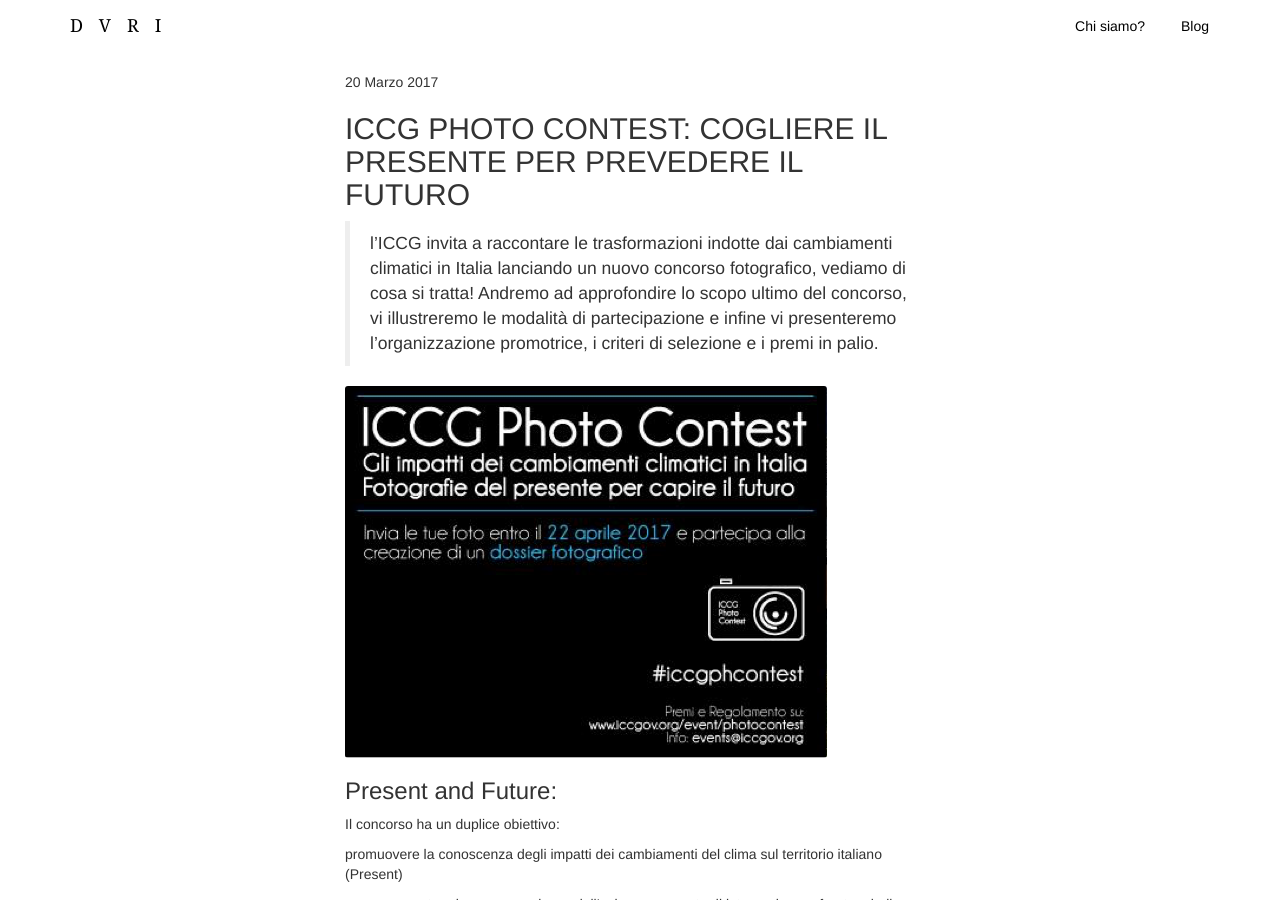
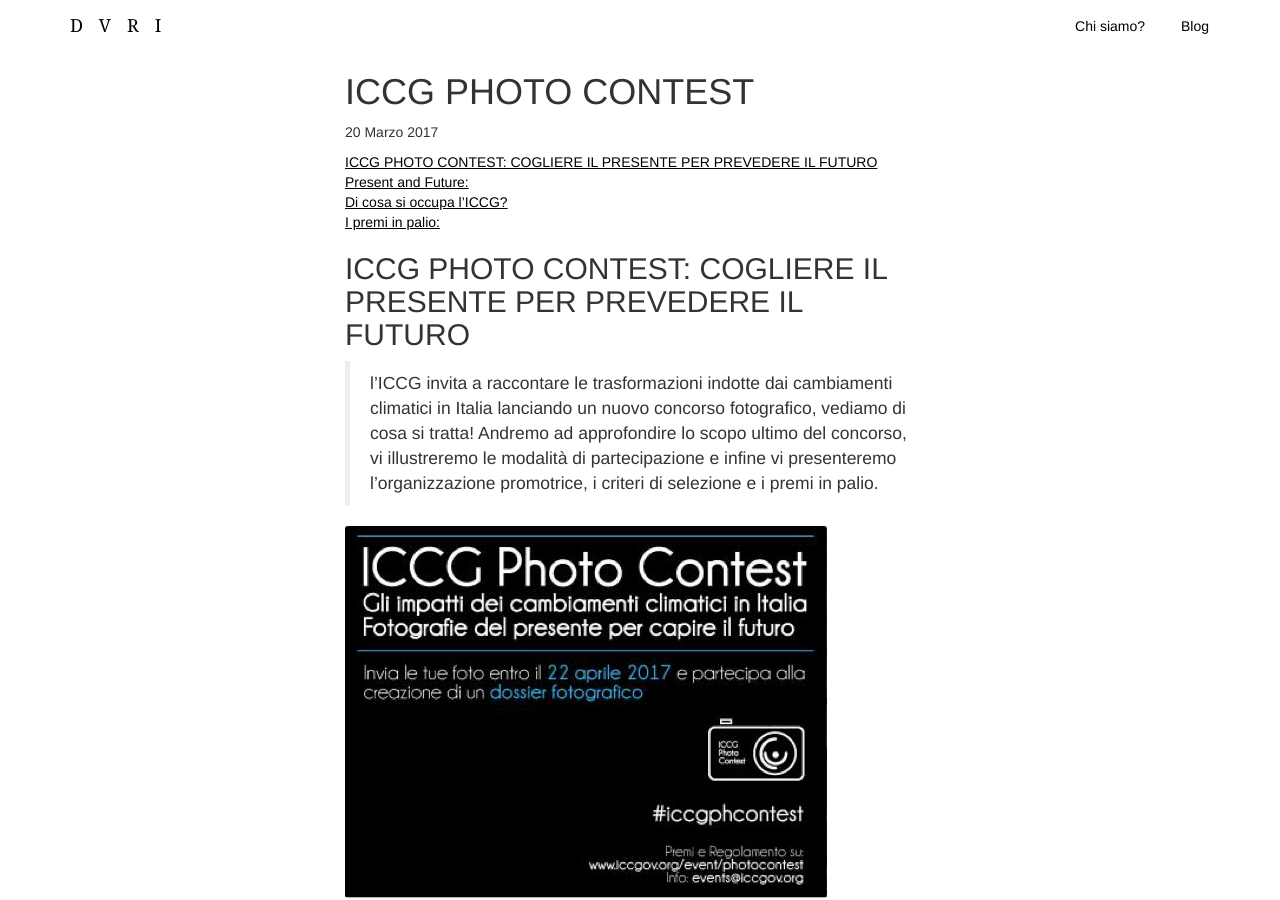
Before and after one commit to simonini/dvri-j-theme, a Jekyll site: the page built from _posts/2017-03-20-ICCG.md, in a window 1280 px wide and 900 px high. Built offline with Jekyll 4.4.1, drawn with Linux system fonts in a browser that asks for light colours; our own code applies the rules of GitHub Pages for plain Markdown files; the table of contents is made by our own code; some of the changed lines change nothing that is shown.

Commit message:
Update 2017-03-20-ICCG.md

```diff
--- a/_posts/2017-03-20-ICCG.md
+++ b/_posts/2017-03-20-ICCG.md
@@ -1,6 +1,6 @@
 ---
 layout: post
-title: ICCG PHOTO CONTEST: COGLIERE IL PRESENTE PER PREVEDERE IL FUTURO
+title: ICCG PHOTO CONTEST
 published: true
 toc: true
 ---
```
